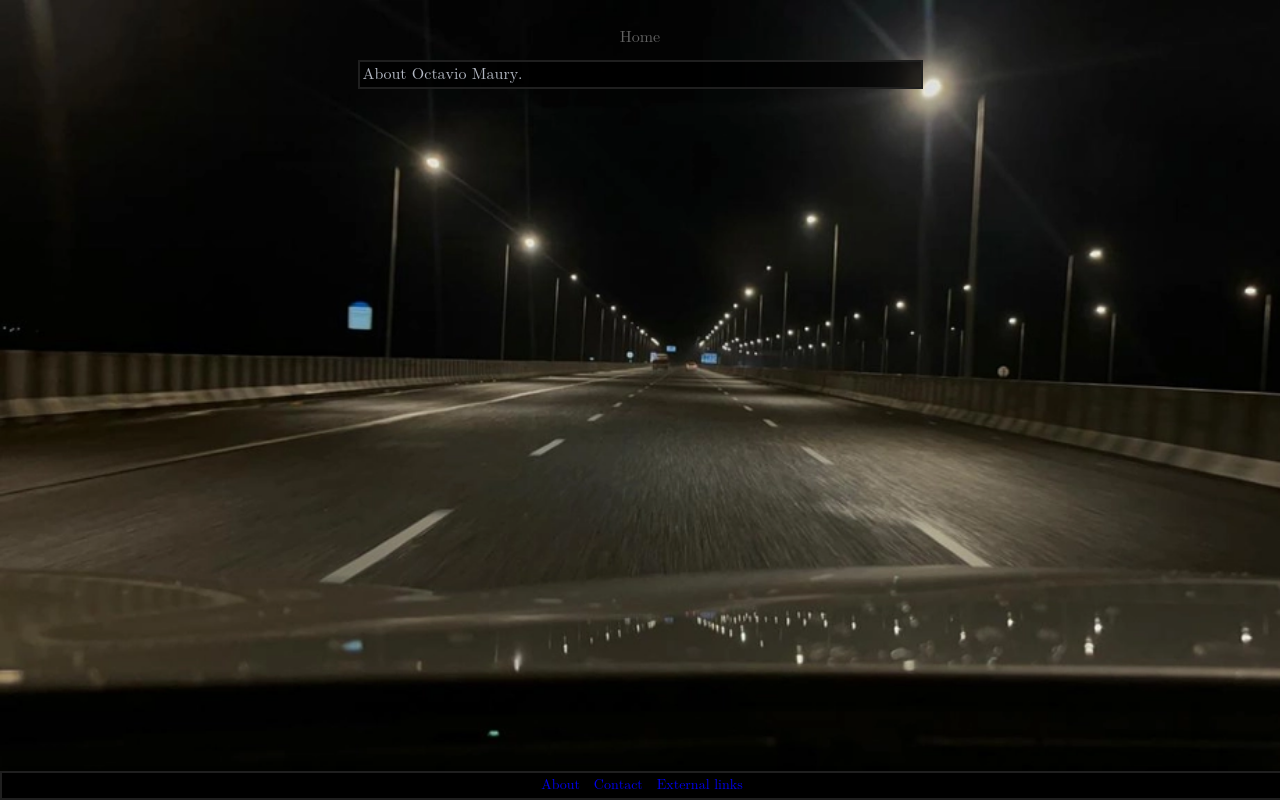
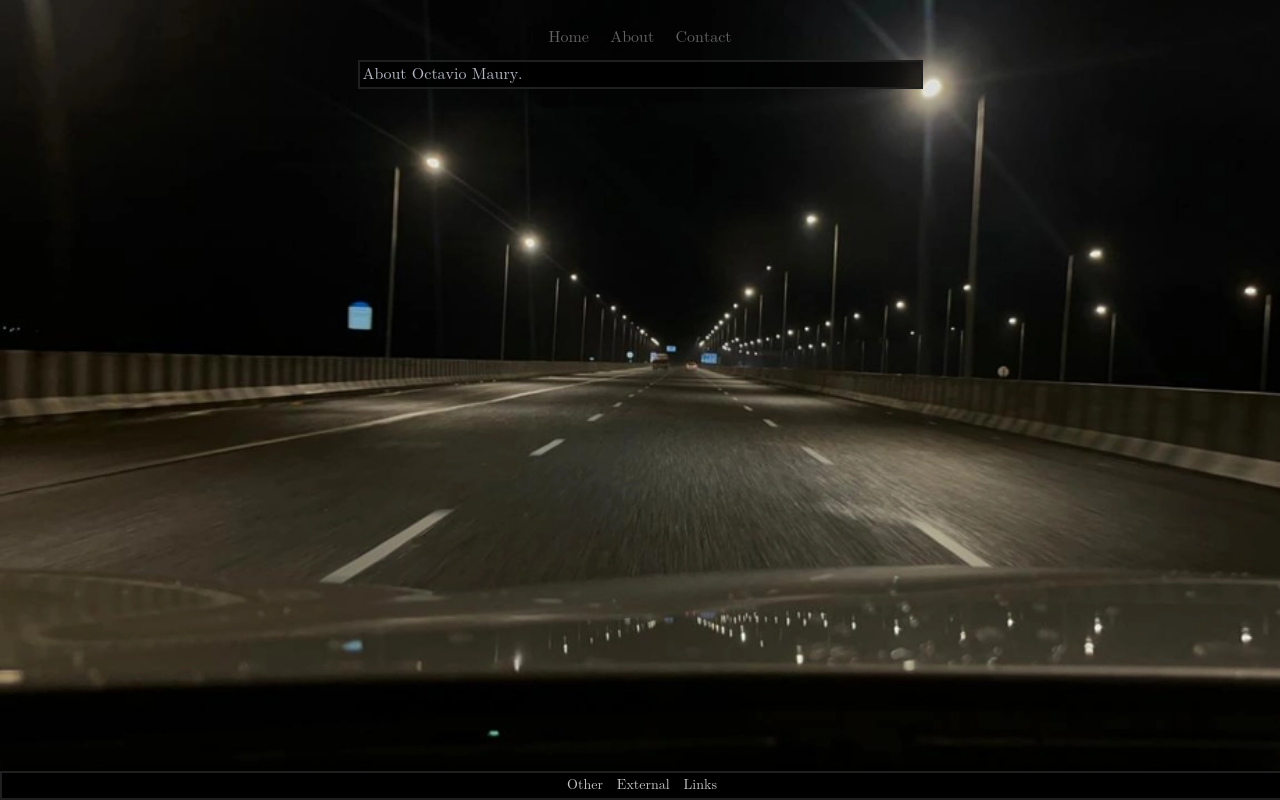
Before and after one commit to sortalost/microposts, a Flask app: page /about in a window 1280 px wide. Run offline with Flask 3, Linux system fonts and the light colour scheme.

Commit message:
edit layout

```diff
--- a/src/static/css/style.css
+++ b/src/static/css/style.css
@@ -47,6 +47,9 @@ footer {
     border: solid 2px #1f1f1f;
 }
 
+footer a {
+  color:inherit
+}
 
 footer a:hover {
   text-decoration: underline;
--- a/src/templates/base.html
+++ b/src/templates/base.html
@@ -20,9 +20,11 @@
     <nav>
         <ul>
             <li><a href="/">Home</a></li>
+            <li><a href="/about">About</a></li>
+            <li><a href="/contact">Contact</a></li>
             {% if session.get('logged_in') %}
             <li><a href="/dashboard">Dashboard</a></li>
-            <li><a href="/logout">Logout</a></li>
+            <li><a href="/logout" style="color:rgb(255, 71, 71)">Logout</a></li>
             {% endif %}
         </ul>
     </nav>
@@ -42,11 +44,11 @@
     {% endblock %}
     </main>
     <footer>
-        <span><a href="/about">About</a></span>
+        <span><a target="_blank" href="#">Other</a></span>
         &nbsp
-        <span><a href="/contact">Contact</a></span>
+        <span><a target="_blank" href="#">External</a></span>
         &nbsp
-        <span><a target="_blank" href="#">External links</a></span>
+        <span><a target="_blank" href="#">Links</a></span>
     </footer>
 </body>
 </html>
--- a/src/templates/index.html
+++ b/src/templates/index.html
@@ -1,6 +1,11 @@
 {% extends 'base.html' %}
 {% block title %}Home{% endblock %}
 {% block body %}
+{% if uploads==[] %}
+<div class="term">
+    <h2>Nothing here yet...</h2>
+</div>
+{% endif %}
 {% for item in uploads %}
 <div class="term" id="{{ item.uploaded_at }}">
     <span class="user">maury</span> |
```
